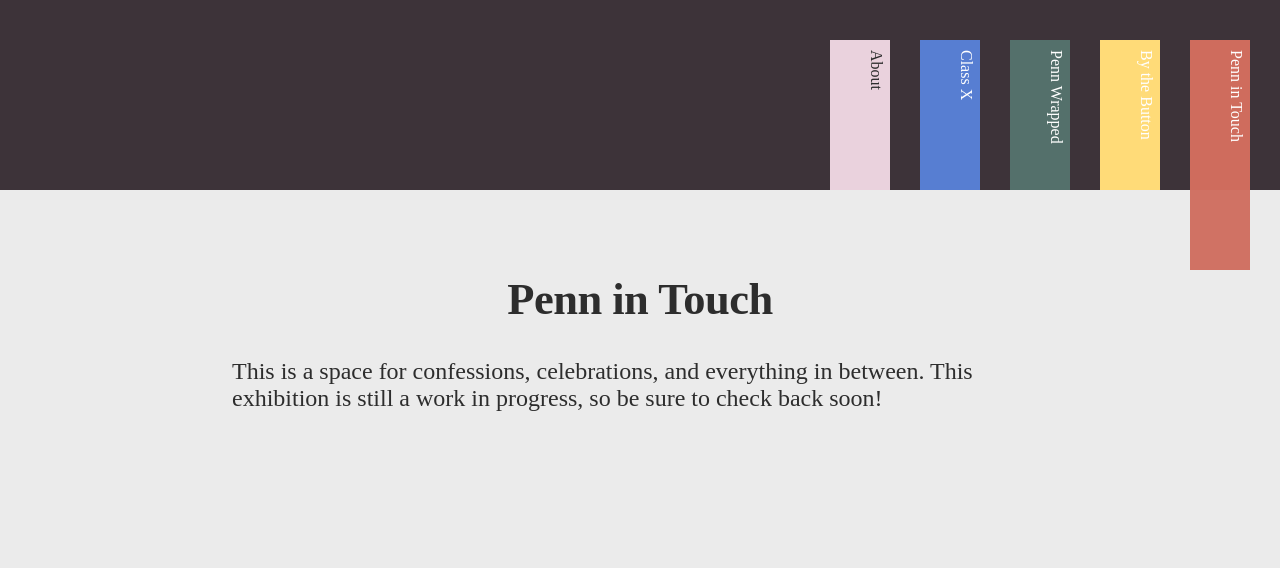
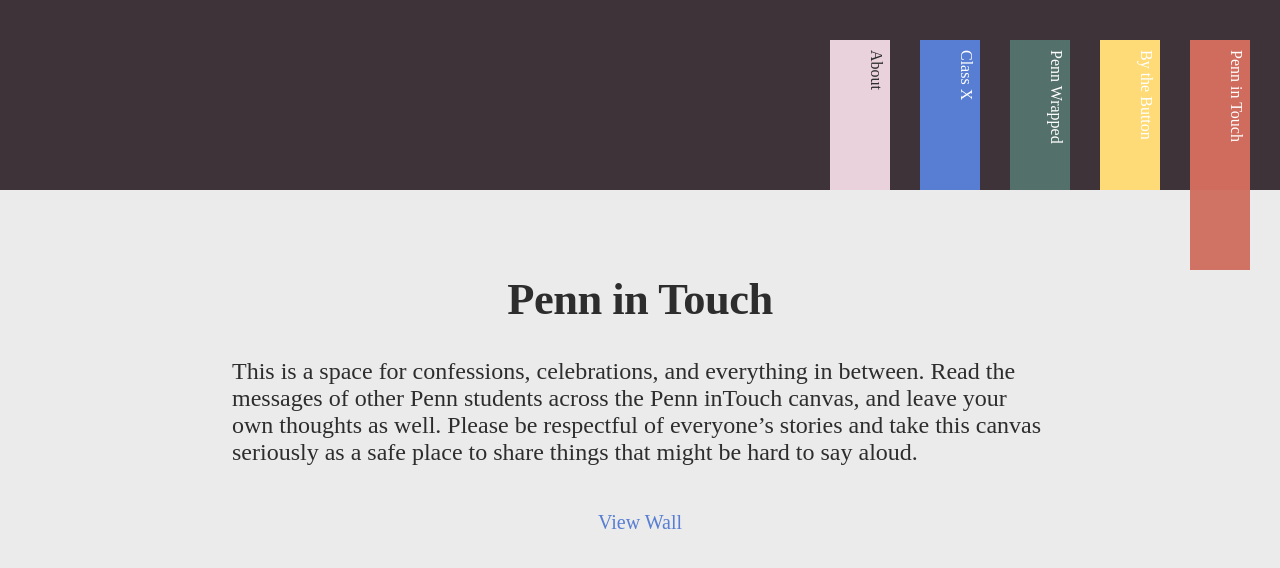
Before and after one commit to PennSpark/sp22-red-penn-playbook, a React (Create React App) app in the folder client/: page /about/penn-in-touch in a window 1280 px wide. Shown: the top 568 px of the page. Built offline with nearby package versions, Linux system fonts and the light colour scheme; a small style sheet from the web is missing; a web font is replaced by a local one.

Commit message:
added link to pit

```diff
--- a/client/src/App.js
+++ b/client/src/App.js
@@ -36,7 +36,7 @@
           <Route path="/">
             <Route index element={<Home />} />
             <Route path="home" element={<Navigate replace to="/" />} />
-            <Route path="penn-in-touch-test" element={<PennInTouchTest/>} />
+            <Route path="penn-in-touch" element={<PennInTouchTest/>} />
           </Route>
           <Route path="/under-the-button">
             <Route path=":qId" element={<UnderButton />} />
--- a/client/src/components/PennInTouchAbout.css
+++ b/client/src/components/PennInTouchAbout.css
@@ -42,6 +42,23 @@
     margin-top: -80px;
 }
 
+.pit-viewWall {
+    background-color: #ebebeb;
+    border: none;
+    font-size: 20px;
+    font-family: 'HK Grotesk';
+    margin-top: 20px;
+    color: #577ED2;
+  }
+
+  .pit-viewWall:hover {
+    cursor: pointer;
+  }
+
+  .pit-mobile-view {
+      display: none;
+  }
+
 
 @media (max-width: 768px) {
     .about-h1 {
@@ -68,4 +85,12 @@
         margin-right: 15px;
         margin-top: -41px;
     }
+
+    .pit-link-container {
+        display: none;
+    }
+
+    .pit-mobile-view {
+        display: block;
+    }
 }
--- a/client/src/components/PennInTouchAbout.js
+++ b/client/src/components/PennInTouchAbout.js
@@ -1,15 +1,25 @@
 import React, { useContext, useState } from 'react';
-import { Link } from 'react-router-dom';
+import { Link, useNavigate } from 'react-router-dom';
 import './PennInTouchAbout.css';
+import PennInTouch from './PennInTouchTest';
 
 const PenninTouchAbout = () => {
+    const navigate = useNavigate();
+    const viewWall = () => {
+        navigate('../../penn-in-touch');
+    }
     return (
         <div className = "pit-container">
             <div className="pit-active" />
             <div className="pit-about_container">
                 <h1 className="about-h1">Penn in Touch</h1>
-                <p className="about-p">This is a space for confessions, celebrations, and everything in between.
-                    This exhibition is still a work in progress, so be sure to check back soon!</p>
+                <p className="about-p">This is a space for confessions, celebrations, and everything in between. Read the messages of other Penn students across the Penn inTouch canvas, and leave your own thoughts as well. Please be respectful of everyone’s stories and take this canvas seriously as a safe place to share things that might be hard to say aloud.  </p>
+                <div className="pit-link-container">
+                    <button type="button" className="pit-viewWall" onClick={() => viewWall()}>View Wall</button>
+                </div>
+                <div className="pit-mobile-view">
+                    <h2>Sorry, this exhibition is only available on Desktop view. Please try again on your computer!</h2>
+                </div>
             </div>
         </div>
     );
--- a/client/src/components/UnderButtonAbout.css
+++ b/client/src/components/UnderButtonAbout.css
@@ -24,6 +24,10 @@
     font-family: 'HK Grotesk';
     font-style: normal;
     color: #2D2D2D;
+}
+
+.take-quiz:hover {
+    cursor: pointer;
 }
 
 .utb-p {
```
Also changed, not shown: client/src/components/PennInTouch.js (deleted, +0 -21 lines), client/src/components/PennInTouch.css (deleted), 12 other files (tests, documents, lock files or other folders).
